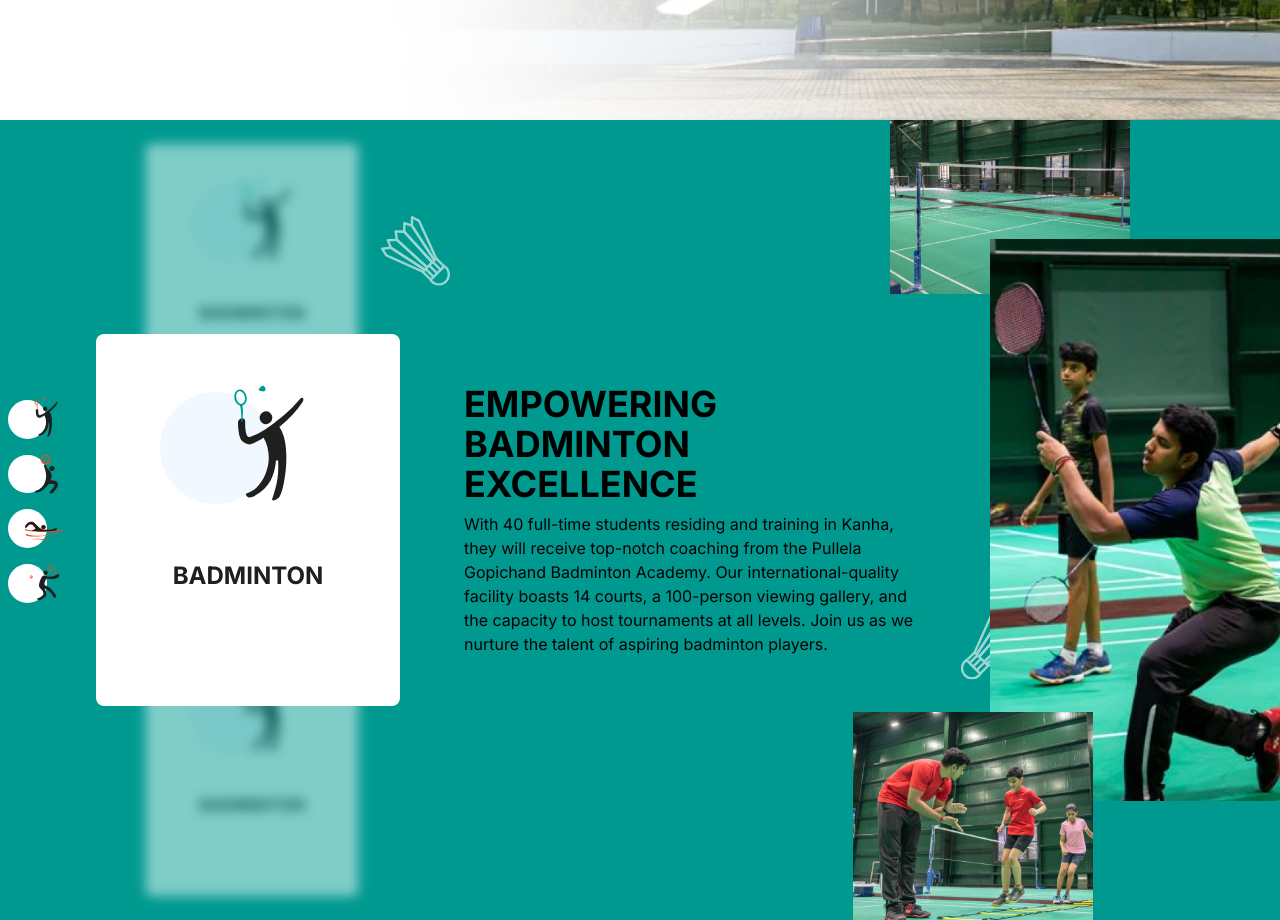
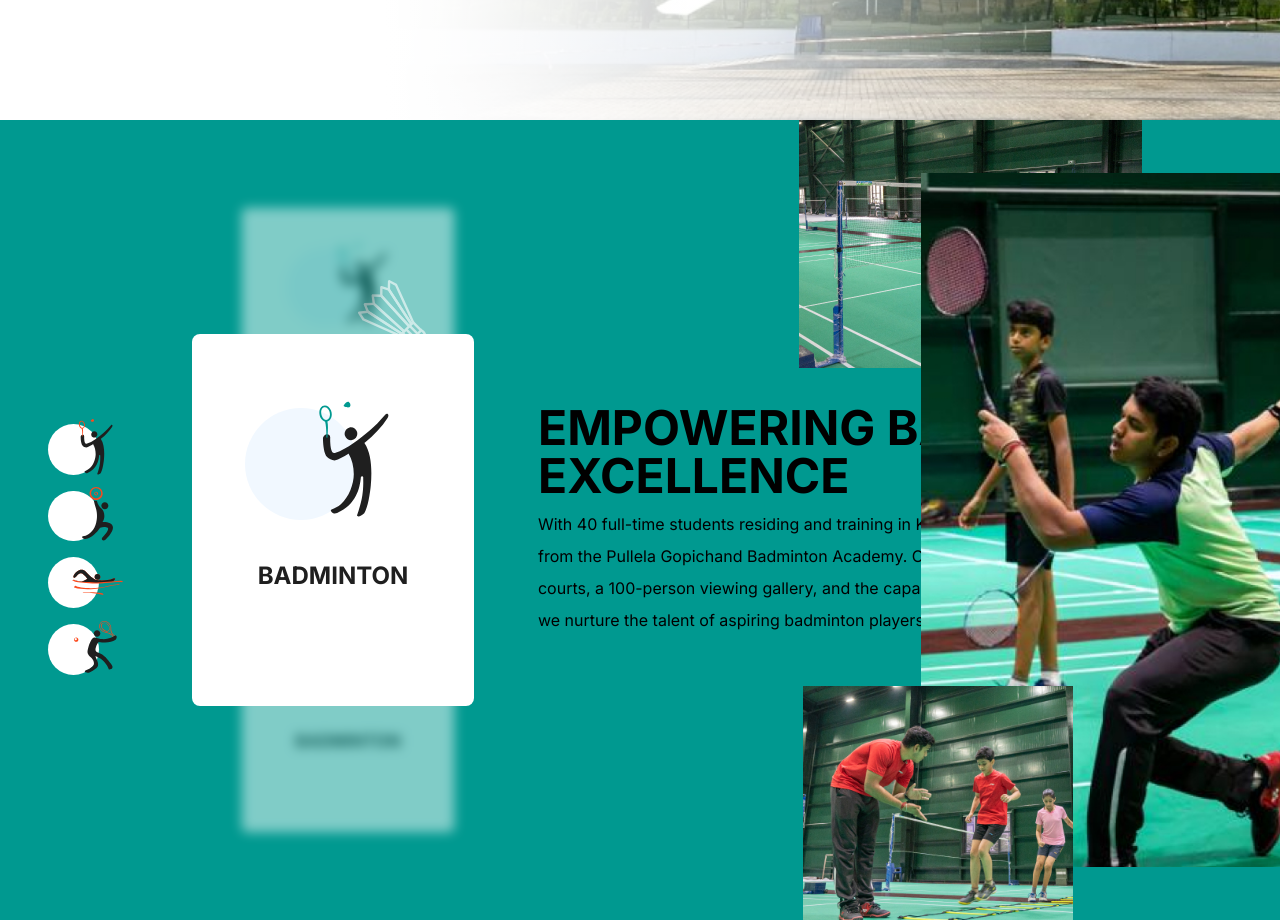
Before and after one commit to nayan-bagale/next-homepage, a Next.js app: page / in a window 1280 px wide. Shown: the part 680-1600 px from the top of the page. Built offline with nearby package versions, Linux system fonts and the light colour scheme.

Commit message:
git push

```diff
--- a/components/Sports/Template.js
+++ b/components/Sports/Template.js
@@ -2,10 +2,10 @@
 
 function Template({data}) {
   return (
-    <div className=" ml-8 flex items-center min-h-screen relative">
+    <div className=" ml-32 flex items-center min-h-screen relative">
       {/* Middle Cards */}
       <div className=" z-20 w-[304px] h-[371.56px] bg-white rounded-[8px] mx-16 flex flex-col items-center justify-center">
-        <div className=" left-[-2rem] top-[-3.5rem] relative bg-[#F1F8FF] rounded-full w-[112.59px] h-[112.59px]">
+        <div className=" left-[-2rem] top-[-2.5rem] relative bg-[#F1F8FF] rounded-full w-[112.59px] h-[112.59px]">
           <Image
             src={data.svg1}
             width={70.06}
@@ -19,9 +19,9 @@
       {/* End Middle Cards */}
 
       {/* Side heading & paragraph */}
-      <div className=" w-[28.688rem] gap-2 flex flex-col">
-        <h1 className=" text-4xl font-bold">{data.h1}</h1>
-        <p>{data.p}</p>
+      <div className=" w-[50rem] gap-2 flex flex-col">
+        <h1 className=" text-5xl font-bold">{data.h1}</h1>
+        <p className=" text-base leading-8">{data.p}</p>
       </div>
       {/* End Side heading & paragraph */}
 
@@ -30,14 +30,14 @@
         src={data.svg2}
         width={69.0}
         height={69.0}
-        className=" absolute top-[12%] left-[28%] w-auto h-auto "
+        className=" absolute top-[20%] left-[20%] w-auto h-auto "
         alt="svg1"
       />
       <Image
         src={data.svg2}
         width={69.0}
         height={69.0}
-        className=" absolute bottom-[30%] right-[20%] w-auto h-auto rotate-90"
+        className=" absolute bottom-[28%] right-[23%] w-auto h-auto rotate-[100deg]"
         alt="svg2"
       />
       {/* End SVGs */}
@@ -45,29 +45,29 @@
       {/* Sports Images */}
       <Image
         src={data.img1}
-        width={240}
-        height={170}
+        width={343}
+        height={248}
         className=" absolute top-0 right-[12%]"
         alt="img1"
       />
       <Image
         src={data.img2}
-        width={290}
-        height={553}
+        width={359}
+        height={753}
         className=" absolute right-0 z-10"
         alt="img2"
       />
       <Image
         src={data.img3}
-        width={240}
-        height={170}
-        className=" absolute bottom-0 right-[15%] z-20"
+        width={270}
+        height={250}
+        className=" absolute bottom-0 right-[18%] z-20"
         alt="img3"
       />
       {/* End Sports Images */}
 
       {/* Two blur cards flooting up & down */}
-      <div className=" z-10 bottom-[-2rem] left-1 absolute scale-[.70] opacity-50 blur w-[304px] h-[371.56px] bg-white rounded-[8px] mx-16 flex flex-col items-center justify-center">
+      <div className=" z-10 bottom-[2rem] left-1 absolute scale-[.70] opacity-50 blur w-[304px] h-[371.56px] bg-white rounded-[8px] mx-16 flex flex-col items-center justify-center">
         <div className=" left-[-2rem] top-[-3.5rem] relative bg-[#F1F8FF] rounded-full w-[112.59px] h-[112.59px]">
           <Image
             src={"/badminton-small.svg"}
@@ -79,7 +79,7 @@
         </div>
         <div className=" text-[#1F1F1F] font-bold text-2xl">BADMINTON</div>
       </div>
-      <div className=" z-10 top-[-2rem] left-1 absolute scale-[.70] opacity-50 blur w-[304px] h-[371.56px] bg-white rounded-[8px] mx-16 flex flex-col items-center justify-center">
+      <div className=" z-10 top-[2rem] left-1 absolute scale-[.70] opacity-50 blur w-[304px] h-[371.56px] bg-white rounded-[8px] mx-16 flex flex-col items-center justify-center">
         <div className=" left-[-2rem] top-[-3.5rem] relative bg-[#F1F8FF] rounded-full w-[112.59px] h-[112.59px]">
           <Image
             src={"/badminton-small.svg"}
--- a/components/Sports/page.js
+++ b/components/Sports/page.js
@@ -59,52 +59,52 @@
       className=" relative min-h-screen w-full"
       style={{ background: data[select].color }}
     >
-      <div className=" absolute top-[35%]">
+      <div className=" absolute top-[38%]">
         <div
-          className=" relative bg-white w-[38.63px] h-[38.63px] rounded-full mb-4 ml-2 cursor-pointer"
+          className=" relative bg-white w-[50.63px] h-[50.63px] rounded-full mb-4 ml-12 cursor-pointer"
           onClick={() => setSelect("badminton")}
         >
           <Image
             src={"/badminton-icon.svg"}
-            width={24.03}
+            width={35.03}
             height={39.65}
-            className=" absolute right-[-0.70rem] top-[-0.1rem] "
+            className=" absolute right-[-0.90rem] top-[-0.3rem] "
             alt="icon"
           />
         </div>
         <div
-          className=" relative bg-white w-[38.63px] h-[38.63px] rounded-full mb-4 ml-2 cursor-pointer"
+          className=" relative bg-white w-[50.63px] h-[50.63px] rounded-full mb-4 ml-12 cursor-pointer"
           onClick={() => setSelect("gym")}
         >
           <Image
             src={"/gym-icon.svg"}
-            width={22.87}
+            width={30.87}
             height={39.5}
-            className=" absolute  right-[-0.70rem]"
+            className=" absolute top-[-0.2rem] right-[-0.90rem]"
             alt="icon"
           />
         </div>
         <div
-          className=" relative bg-white w-[38.63px] h-[38.63px] rounded-full mb-4 ml-2 cursor-pointer"
+          className=" relative bg-white w-[50.63px] h-[50.63px] rounded-full mb-4 ml-12 cursor-pointer"
           onClick={() => setSelect("swimming")}
         >
           <Image
             src={"/swiming-icon.svg"}
-            width={38.54}
+            width={50.54}
             height={19.2}
-            className=" absolute -right-4 top-[0.75rem]"
+            className=" absolute -right-6 top-[0.75rem]"
             alt="icon"
           />
         </div>
         <div
-          className=" relative bg-white w-[38.63px] h-[38.63px] rounded-full mb-4 ml-2 cursor-pointer"
+          className=" relative bg-white w-[50.63px] h-[50.63px] rounded-full mb-4 ml-12 cursor-pointer"
           onClick={() => setSelect("squash")}
         >
           <Image
             src={"/tennis-icon.svg"}
-            width={31.3}
+            width={45.3}
             height={38.13}
-            className=" absolute right-[-0.85rem]"
+            className=" absolute right-[-1.2rem] top-[-0.2rem]"
             alt="icon"
           />
         </div>
```
